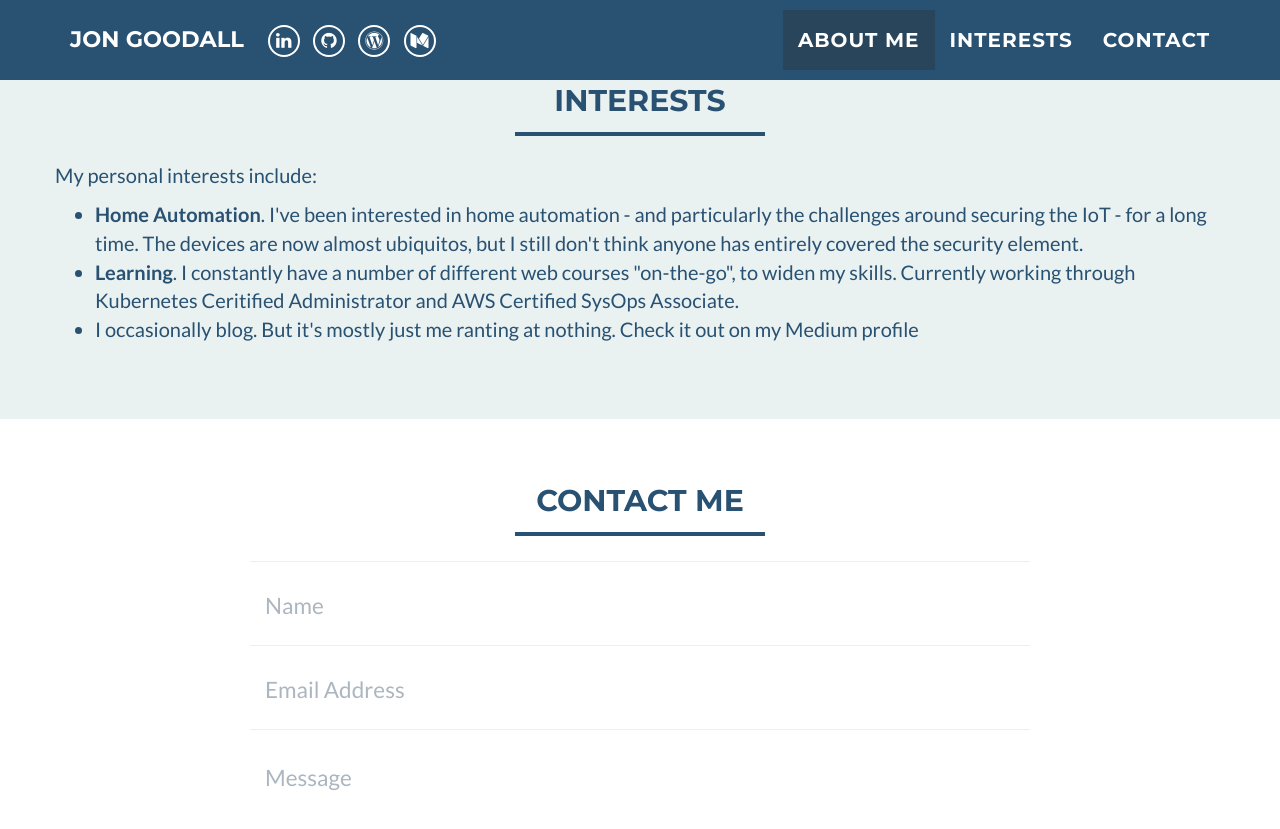
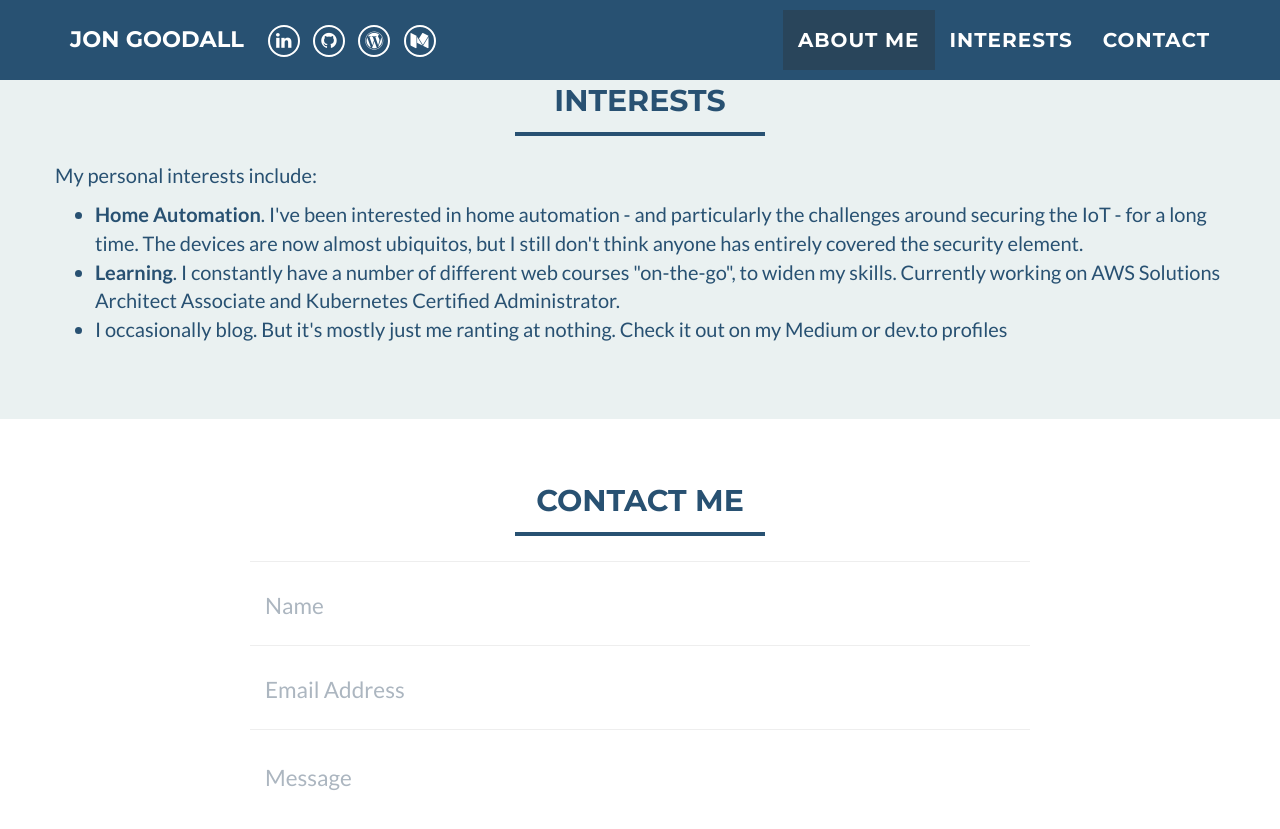
Before and after one commit to jdgoodall1/jdgoodall1.github.io, a Jekyll site: the page built from index.html, in a window 1280 px wide and 900 px high, scrolled down 1583 px. Shown: the top 829 px of the window. Built offline with Jekyll 4.4.1, drawn with Linux system fonts in a browser that asks for light colours.

Commit message:
Update interests.html

```diff
--- a/_includes/interests.html
+++ b/_includes/interests.html
@@ -16,10 +16,10 @@
                     the security element.
                 </li>
                 <li>
-                    <b>Learning</b>. I constantly have a number of different web courses "on-the-go", to widen my skills. Currently working through Kubernetes Ceritified Administrator and AWS Certified SysOps Associate.
+                    <b>Learning</b>. I constantly have a number of different web courses "on-the-go", to widen my skills. Currently working on AWS Solutions Architect Associate and Kubernetes Certified Administrator.
                 </li>
                 <li>
-                    I occasionally blog. But it's mostly just me ranting at nothing. Check it out on my Medium profile
+                    I occasionally blog. But it's mostly just me ranting at nothing. Check it out on my Medium or dev.to profiles
                 </li>
             </ul>
         </div>
```
